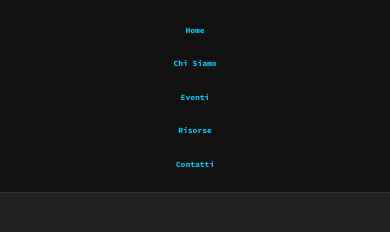
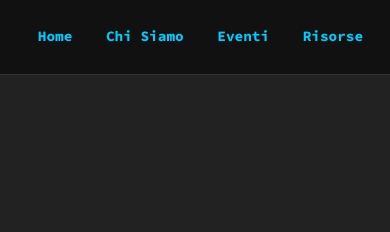
Before and after one commit to BitcoinBeerFaenza/bitcoinbeerfaenza, a plain HTML site: page index.html in a window 390 px wide. Shown: the top 232 px of the page. Drawn offline with nearby package versions, Linux system fonts and the light colour scheme.

Commit message:
Update style.css

```diff
--- a/style.css
+++ b/style.css
@@ -293,11 +293,19 @@ footer a:hover, footer a:focus {
     h3 { font-size: 1.3rem; }
 
     header nav ul {
-        flex-direction: column; /* Menu in colonna su mobile */
-        align-items: center;
-        gap: 10px;
+        flex-direction: row; /* Menu in riga su mobile */
+        justify-content: center; /* Centra le voci orizzontalmente */
+        align-items: center; /* Allinea le voci verticalmente al centro (opzionale) */
+        gap: 10px; /* Mantiene o adatta lo spazio tra le voci */
+        overflow-x: auto; /* Permette lo scorrimento orizzontale se gli elementi sono troppi */
+        white-space: nowrap; /* Impedisce alle voci di andare a capo */
+        padding: 10px 15px; /* Aggiungi un po' di padding per lo scorrimento */
     }
-
+  header nav ul li {
+        flex-shrink: 0; /* Impedisce agli elementi di ridursi troppo */
+    }
+    /* ... altre regole ... */
+}
     section {
         padding: 40px 0;
     }
@@ -376,12 +384,23 @@ footer a:hover, footer a:focus {
 */
 
 @media (max-width: 600px) { /* Puoi adattare questo valore in base alle tue esigenze */
-    header nav ul li a {
-        font-size: 0.5rem; /* Riduci la dimensione del testo */
-        padding: 0.4rem 0.8rem; /* Riduci il padding interno */
+    header nav ul {
+        flex-direction: row; /* Assicurati che sia orizzontale anche qui */
+        justify-content: flex-start; /* Inizia gli elementi a sinistra (potrebbe essere più intuitivo per lo scorrimento) */
+        align-items: center;
+        gap: 8px; /* Adatta lo spazio se necessario */
+        overflow-x: auto;
+        white-space: nowrap;
+        padding: 8px 10px;
     }
 
-    header nav ul {
-        gap: 8px; /* Riduci lo spazio tra le voci di menu se necessario */
+    header nav ul li {
+        flex-shrink: 0;
     }
+
+    header nav ul li a {
+        font-size: 0.9rem;
+        padding: 0.4rem 0.8rem;
+    }
+    /* ... altre regole ... */
 }
```
